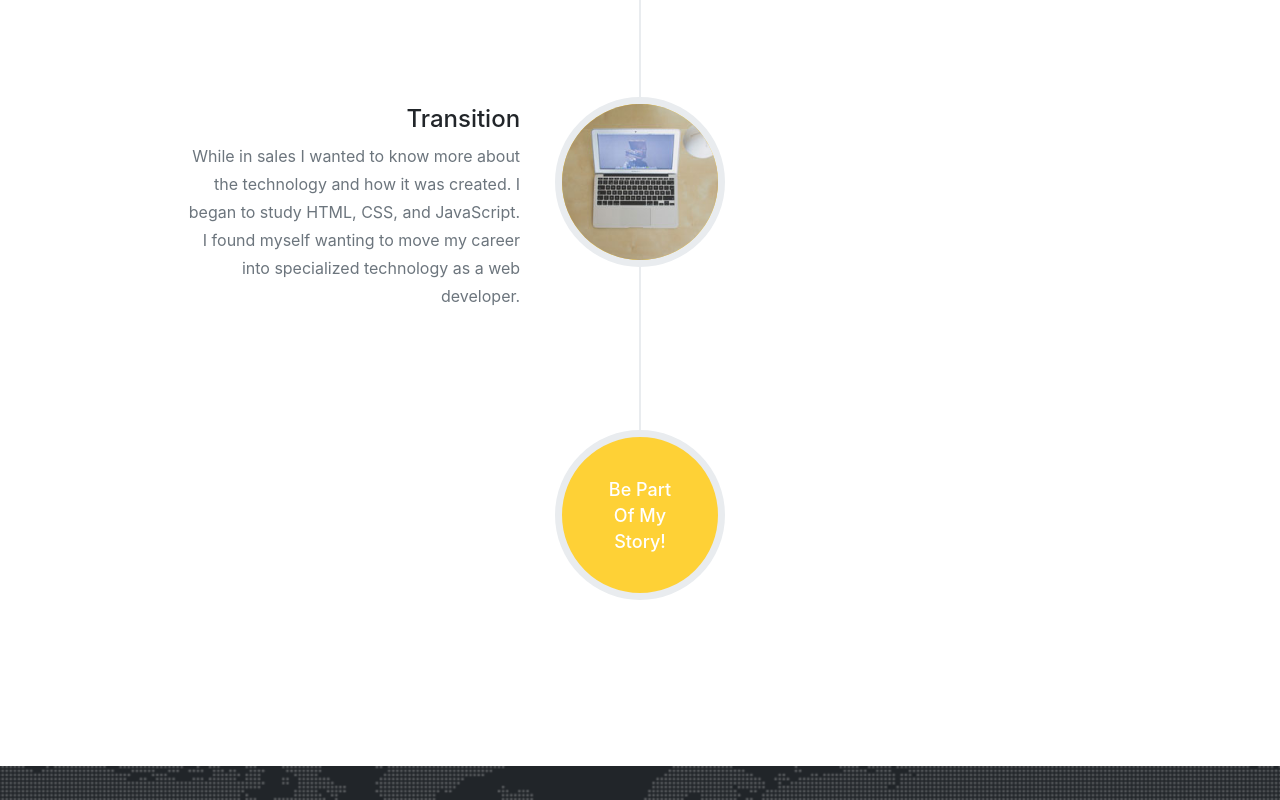
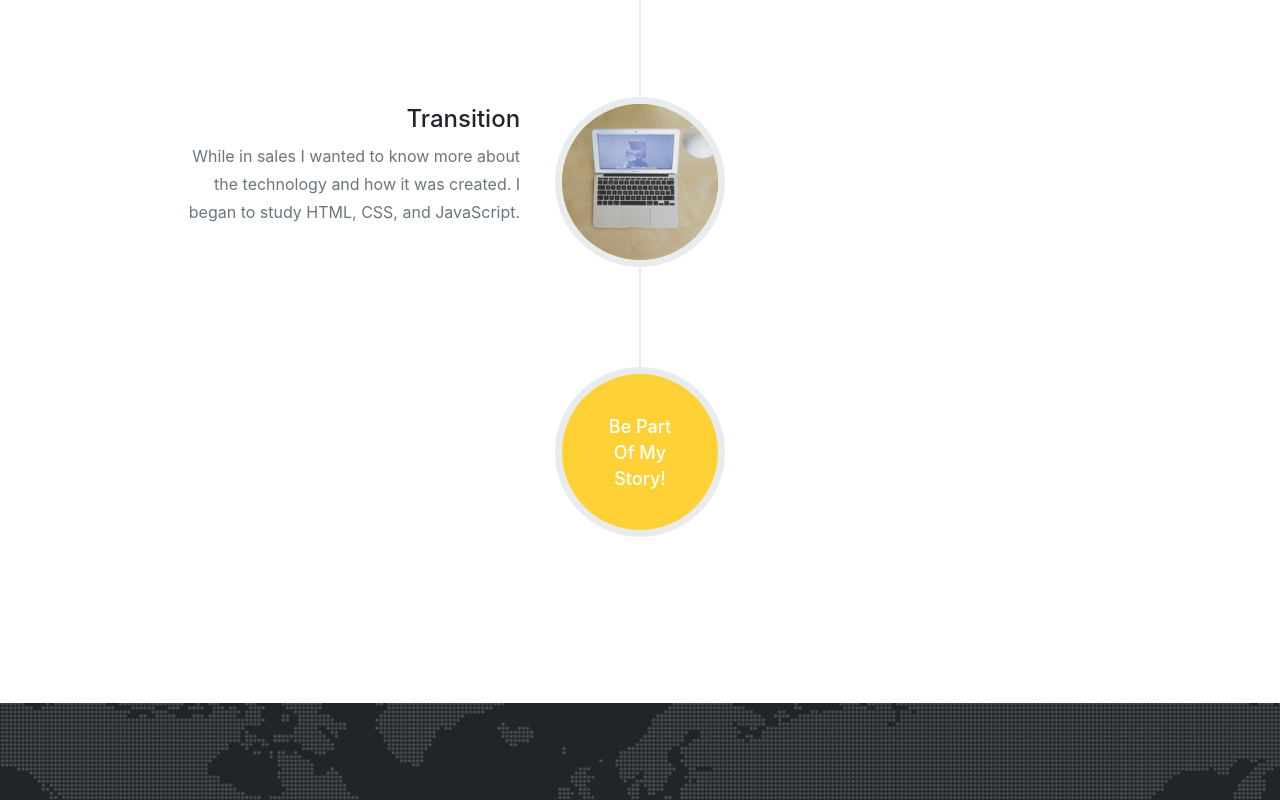
Before and after one commit to ajdaniels2/Portfolio, a website with bundled scripts: page index.html in a window 1280 px wide. Shown: the part 3930-4730 px from the top of the page. Built offline with nearby package versions, Linux system fonts and the light colour scheme; a web font is replaced by a local one.

Commit message:
Update index.html

```diff
--- a/index.html
+++ b/index.html
@@ -249,7 +249,7 @@
                     <h4 class="subheading">Transition</h4>
                   </div>
                   <div class="timeline-body">
-                    <p class="text-muted">While in sales I wanted to know more about the technology and how it was created. I began to study HTML, CSS, and JavaScript. I found myself wanting to move my career into specialized technology as a web developer.</p>
+                    <p class="text-muted">While in sales I wanted to know more about the technology and how it was created. I began to study HTML, CSS, and JavaScript.</p>
                   </div>
                 </div>
               </li>
```
